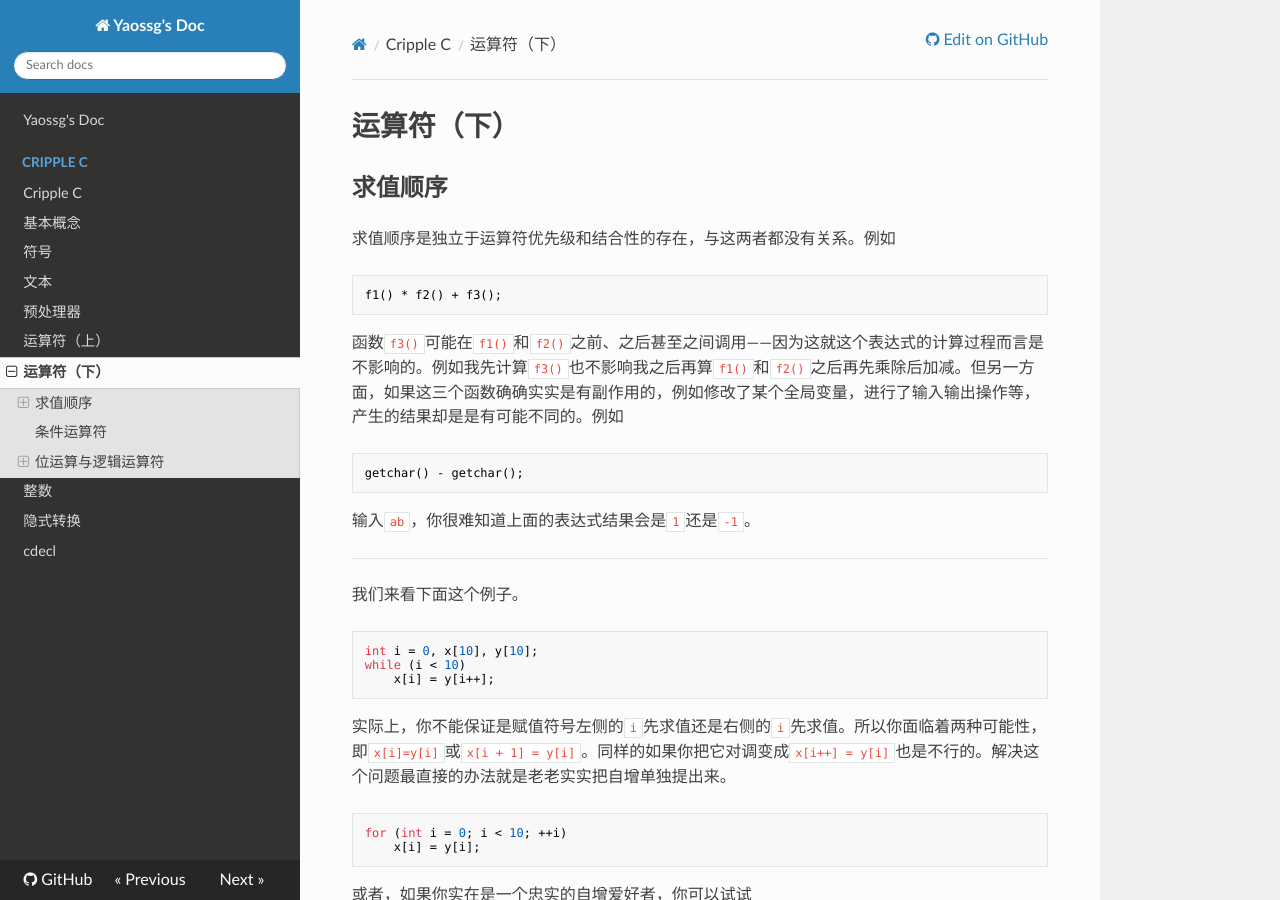
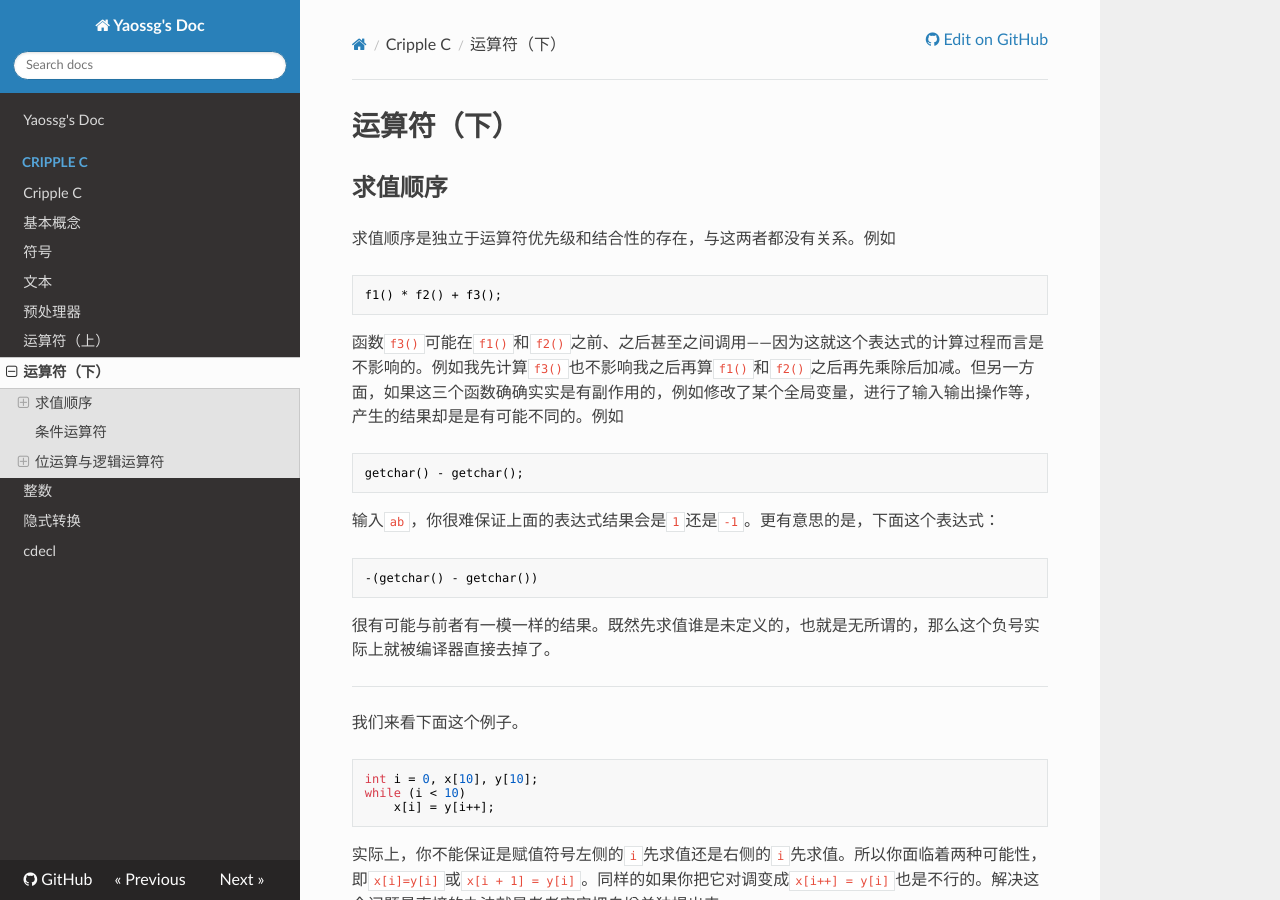
Before and after one commit to Yaossg/doc, an MkDocs documentation site: the page built from docs/cripplec/op-2.md, in a window 1280 px wide and 900 px high. Built offline with MkDocs 1.6.1, drawn with Linux system fonts in a browser that asks for light colours; nearby versions of some CDN libraries.

Commit message:
minor changes

````diff
--- a/docs/cripplec/op-2.md
+++ b/docs/cripplec/op-2.md
@@ -15,7 +15,13 @@ f1() * f2() + f3();
 getchar() - getchar();
 ```
 
-输入`ab`，你很难知道上面的表达式结果会是`1`还是`-1`。
+输入`ab`，你很难保证上面的表达式结果会是`1`还是`-1`。更有意思的是，下面这个表达式：
+
+```C
+-(getchar() - getchar())
+```
+
+很有可能与前者有一模一样的结果。既然先求值谁是未定义的，也就是无所谓的，那么这个负号实际上就被编译器直接去掉了。
 
 -----
 
````
Also changed, not shown: docs/cripplec/conv.md (+5 -5 lines).
